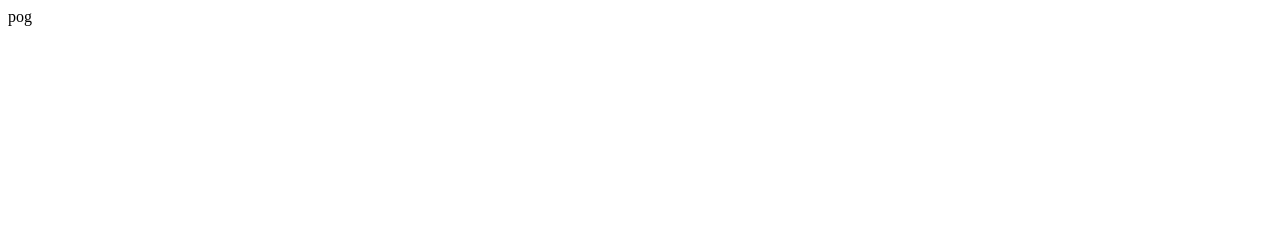
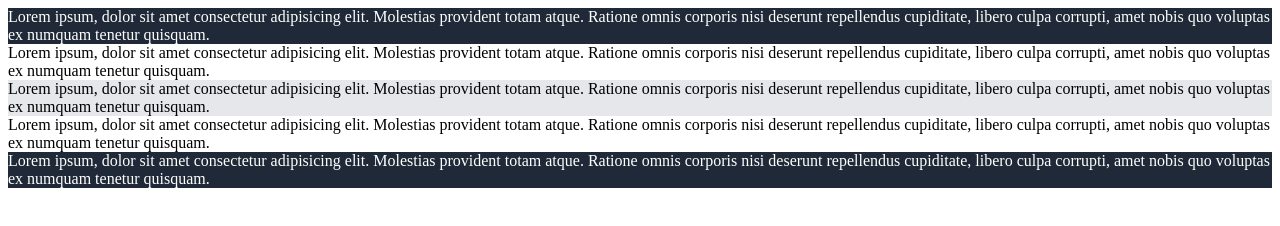
Before and after one commit to FemboyValorant/landing-page, a plain HTML site: page index.html in a window 1280 px wide. Drawn offline with Linux system fonts and the light colour scheme.

Commit message:
Add background colors

```diff
--- a/index.html
+++ b/index.html
@@ -5,19 +5,29 @@
     <meta name="viewport" content="width=device-width, initial-scale=1.0">
     <title>Landing Page</title>
     <link rel="stylesheet" href="styles.css">
+    <link rel="preconnect" href="https://fonts.googleapis.com">
+    <link rel="preconnect" href="https://fonts.gstatic.com" crossorigin>
+    <link href="https://fonts.googleapis.com/css2?family=Roboto:ital,wght@0,100;0,300;0,400;0,500;0,700;0,900;1,100;1,300;1,400;1,500;1,700;1,900&display=swap" rel="stylesheet">
+
 </head>
 <body>
+    <div class="page">
         <div class="part1">
-        pog
+            Lorem ipsum, dolor sit amet consectetur adipisicing elit. Molestias provident totam atque. Ratione omnis corporis nisi deserunt repellendus cupiditate, libero culpa corrupti, amet nobis quo voluptas ex numquam tenetur quisquam.
         </div>
         <div class="part2">
-
+            Lorem ipsum, dolor sit amet consectetur adipisicing elit. Molestias provident totam atque. Ratione omnis corporis nisi deserunt repellendus cupiditate, libero culpa corrupti, amet nobis quo voluptas ex numquam tenetur quisquam.
         </div>
         <div class="part3">
-
+            Lorem ipsum, dolor sit amet consectetur adipisicing elit. Molestias provident totam atque. Ratione omnis corporis nisi deserunt repellendus cupiditate, libero culpa corrupti, amet nobis quo voluptas ex numquam tenetur quisquam.
         </div>
         <div class="part4">
+            Lorem ipsum, dolor sit amet consectetur adipisicing elit. Molestias provident totam atque. Ratione omnis corporis nisi deserunt repellendus cupiditate, libero culpa corrupti, amet nobis quo voluptas ex numquam tenetur quisquam.
+        </div>
 
+        <div class="footer">
+            Lorem ipsum, dolor sit amet consectetur adipisicing elit. Molestias provident totam atque. Ratione omnis corporis nisi deserunt repellendus cupiditate, libero culpa corrupti, amet nobis quo voluptas ex numquam tenetur quisquam.
+        </div>
     </div>
 </body>
 </html>
--- a/styles.css
+++ b/styles.css
@@ -1,4 +1,3 @@
-@import url('https://fonts.googleapis.com/css2?family=Roboto:ital,wght@0,100;0,300;0,400;0,500;0,700;0,900;1,100;1,300;1,400;1,500;1,700;1,900&display=swap')
 
 .body {
     font-family: "Roboto", sans-serif;
@@ -54,10 +53,6 @@
     font-style: italic;
   }
 
-  .part1 {
-
-  }
-
   .roboto-bold {
     font-family: "Roboto", sans-serif;
     font-weight: 700;
@@ -81,3 +76,29 @@
     font-weight: 900;
     font-style: italic;
   }
+
+  .part1, .part2, .part3, .part4 {
+    display: flex;
+  }
+
+  .part1, .footer {
+    background-color: #1F2937;
+    color: white;
+  }
+
+  .part2, .part4 {
+    background-color: white;
+  }
+
+  .part2 {
+    color: black
+  }
+
+  .part3 {
+    background-color: #E5E7EB;
+  }
+
+  .part4 {
+    justify-self: center;
+    align-self: center;
+  }
```
Lines whose indentation alone changed are shown as unchanged.
